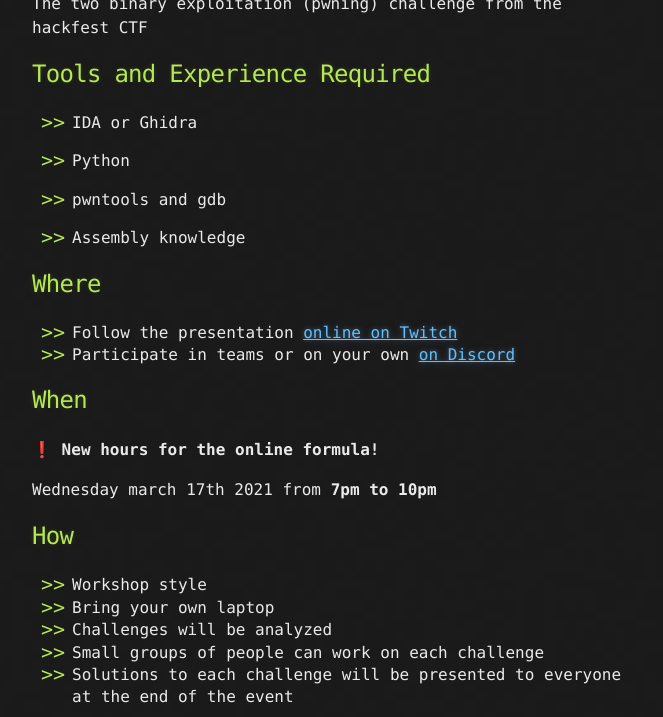
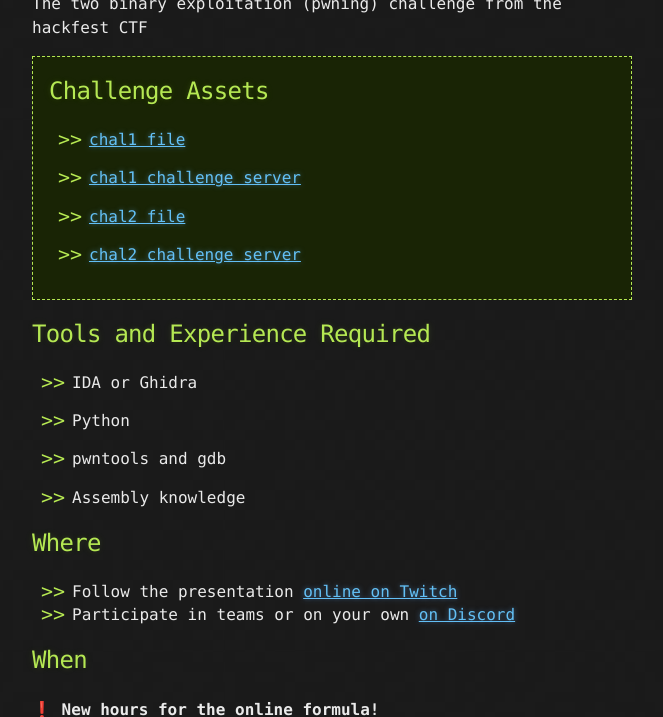
Before and after one commit to montrehack/montrehack.github.com, a Jekyll site: the page built from _posts/2021-03-17-hackfest-2020-pwning.md, in a window 1280 px wide and 900 px high, scrolled down 762 px, cut to the strip 183-900 px from the top of the window. Shown: the whole strip, without its empty margins (308-971 px from the left). Built offline with Jekyll 4.4.1, drawn with Linux system fonts in a browser that asks for light colours; emoji names are drawn with the system emoji font; comment, search, counter and statistics services are not loaded; some of the changed text lies outside the part shown.

Commit message:
2021-03 challenge assets

```diff
--- a/_posts/2021-03-17-hackfest-2020-pwning.md
+++ b/_posts/2021-03-17-hackfest-2020-pwning.md
@@ -27,11 +27,15 @@ presented_by_fr: Défi créé et présenté par salt dans le cadre du [Hackfest
 presented_by_en: Challenge created and presented by salt for [Hackfest 2020 CTF](https://hackfest.ca)
 featured_img: https://media.giphy.com/media/l0D76LT6o1jaG2g0M/giphy.gif
 featured_img_alt: "Some girl hax0ring on a laptop"
-#challenge_assets:
-#  - name: Challenge entrypoint (a Pcap)
-#    url:  https://niclov.in/montrehack/montrehack.pcap
-#  - name: Stage 2
-#    url:  https://niclov.in/montrehack/stage2.exe
+challenge_assets:
+  - name: chal1 file
+    url:  https://github.com/montrehack/challenges/raw/master/2021-03-17_hackfest-pwn/chal1
+  - name: chal1 challenge server
+    url:  ncat://138.197.158.98:1234
+  - name: chal2 file
+    url:  https://github.com/montrehack/challenges/raw/master/2021-03-17_hackfest-pwn/chal2
+  - name: chal2 challenge server
+    url:  ncat://138.197.158.98:5678
 #  - name: Slides
 #    url:  https://niclov.in/montrehack/slides_4KJM.html
 # Once the edition is over, adjust these below with what we have and uncomment
```
